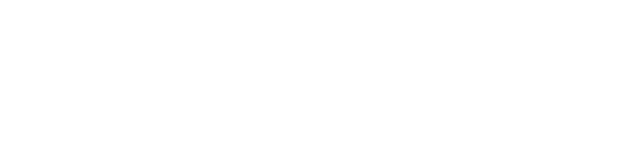
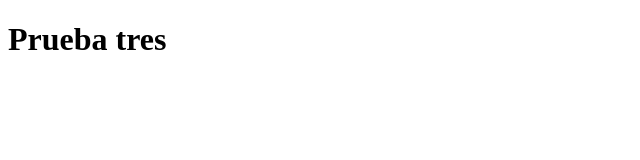
Before and after one commit to AnthonyMerive/api-game-insect, a plain HTML site: page index.html in a window 1280 px wide. Shown: the whole page, without its empty margins (0-640 px from the left). Drawn offline with Linux system fonts and the light colour scheme.

Commit message:
commit
modifique línea 11

```diff
--- a/index.html
+++ b/index.html
@@ -8,5 +8,7 @@
 </head>
 <body>
 
+    <h1>Prueba tres</h1>
+
 </body>
 </html>
```
Also changed, not shown: copiar.txt (added).
